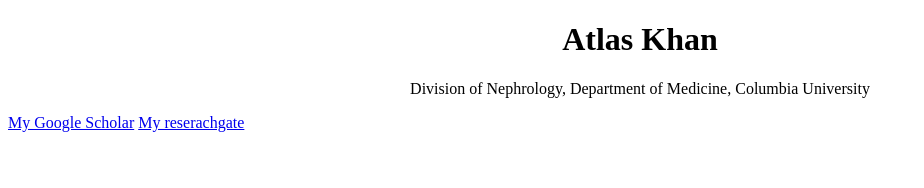
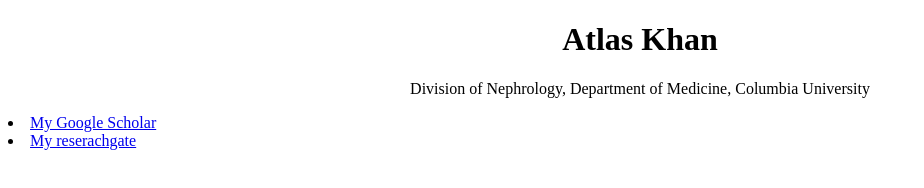
Before and after one commit to AtlasCUMC/AtlasCUMC.github.io, a plain HTML site: page index.html in a window 1280 px wide. Shown: the whole page, without its empty margins (0-924 px from the left). Drawn offline with Linux system fonts and the light colour scheme.

Commit message:
Update index.html

```diff
--- a/index.html
+++ b/index.html
@@ -10,7 +10,7 @@
 
     </center>
 
-    <a href="https://scholar.google.com/citations?user=rQ5W1JgAAAAJ&hl=en"> My Google Scholar</a>
-    <a href="https://www.researchgate.net/profile/Atlas-Khan"> My reserachgate</a>
+     <li><a href="https://scholar.google.com/citations?user=rQ5W1JgAAAAJ&hl=en"> My Google Scholar</a></li>
+     <li><a href="https://www.researchgate.net/profile/Atlas-Khan"> My reserachgate</a></li>
   </body>
 </html>
```
